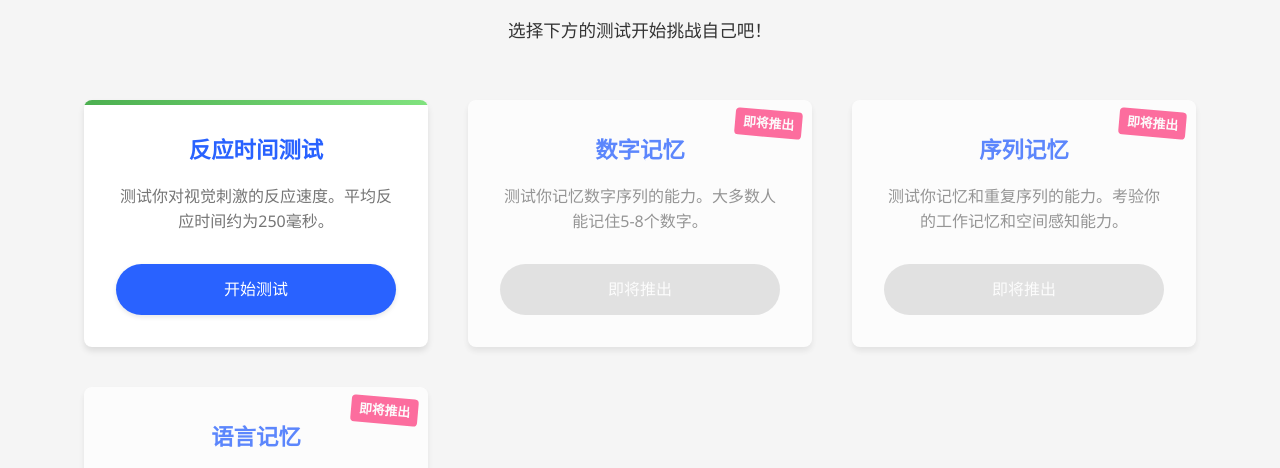
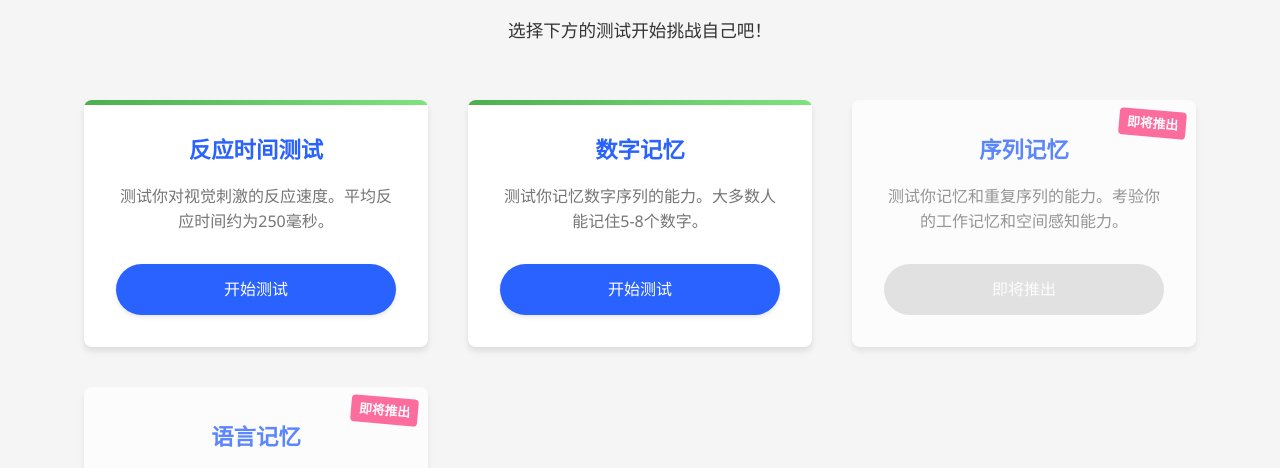
Before and after one commit to lutu568/brain-benchmark, a plain HTML site: page index.html in a window 1280 px wide. Shown: the part 312-780 px from the top of the page. Drawn offline with Linux system fonts and the light colour scheme.

Commit message:
Add files via upload

```diff
--- a/index.html
+++ b/index.html
@@ -12,6 +12,9 @@
     <!-- 预加载反应时间测试页面相关资源 -->
     <link rel="preload" href="reaction-time.css" as="style">
     <link rel="preload" href="reaction-time.js" as="script">
+    <!-- 预加载数字记忆测试页面相关资源 -->
+    <link rel="preload" href="number-memory.css" as="style">
+    <link rel="preload" href="number-memory.js" as="script">
 </head>
 <body>
     <header>
@@ -34,10 +37,10 @@
                 <p>测试你对视觉刺激的反应速度。平均反应时间约为250毫秒。</p>
                 <a href="reaction-time.html" class="btn" aria-label="开始反应时间测试">开始测试</a>
             </article>
-            <article class="test-card coming-soon">
+            <article class="test-card active">
                 <h3>数字记忆</h3>
                 <p>测试你记忆数字序列的能力。大多数人能记住5-8个数字。</p>
-                <span class="btn disabled" aria-label="数字记忆测试即将推出" aria-disabled="true">即将推出</span>
+                <a href="number-memory.html" class="btn" aria-label="开始数字记忆测试">开始测试</a>
             </article>
             <article class="test-card coming-soon">
                 <h3>序列记忆</h3>
```
